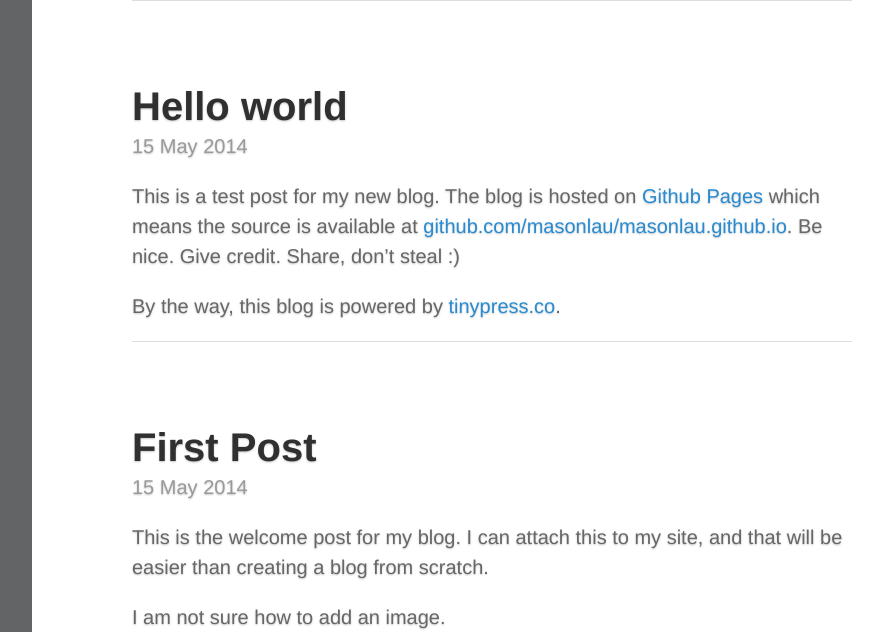
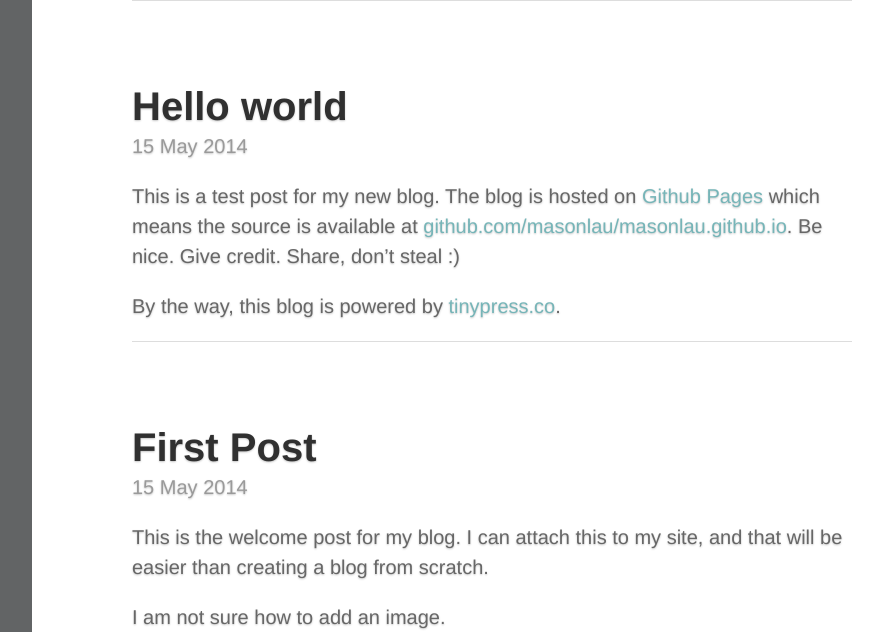
Before and after one commit to masonlau/masonlau.github.io, a Jekyll site: the page built from index.html, in a window 1280 px wide and 1400 px high, scrolled down 479 px. Shown: the part 133-765 px from the top of the window, without its empty margins (328-1211 px from the left). Built offline with Jekyll 4.4.1, drawn with Linux system fonts in a browser that asks for light colours; the list of posts is cut into pages by our own code; grey boxes are pictures that could not be loaded.

Commit message:
Updated poole.css

```diff
--- a/public/css/poole.css
+++ b/public/css/poole.css
@@ -68,7 +68,7 @@ body {
 
 /* No `:visited` state is required by default (browsers will use `a`) */
 a {
-  color: #268bd2;
+  color: #76B5B8;
   text-decoration: none;
 }
 /* `:focus` is linked to `:hover` for basic accessibility */
```
